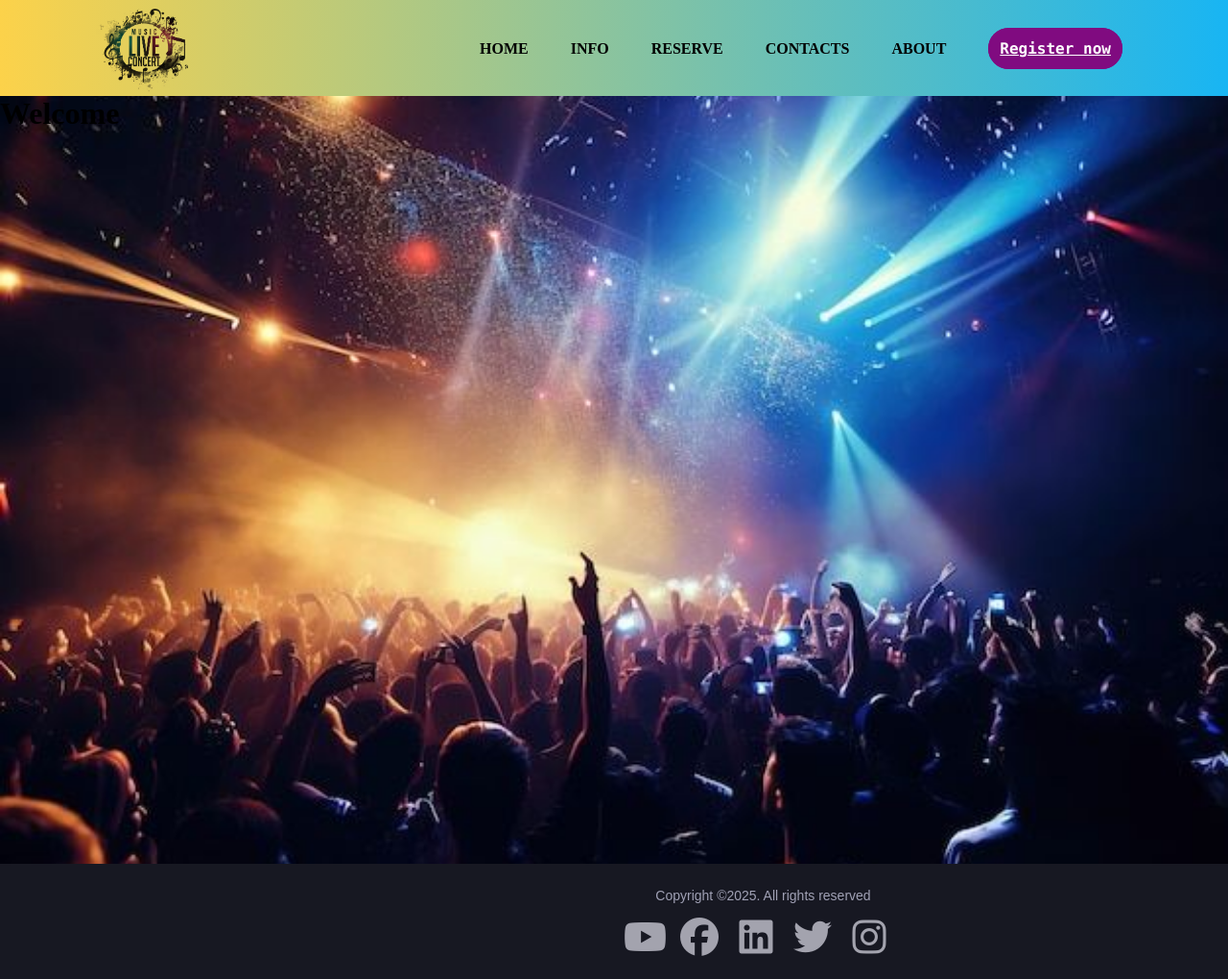
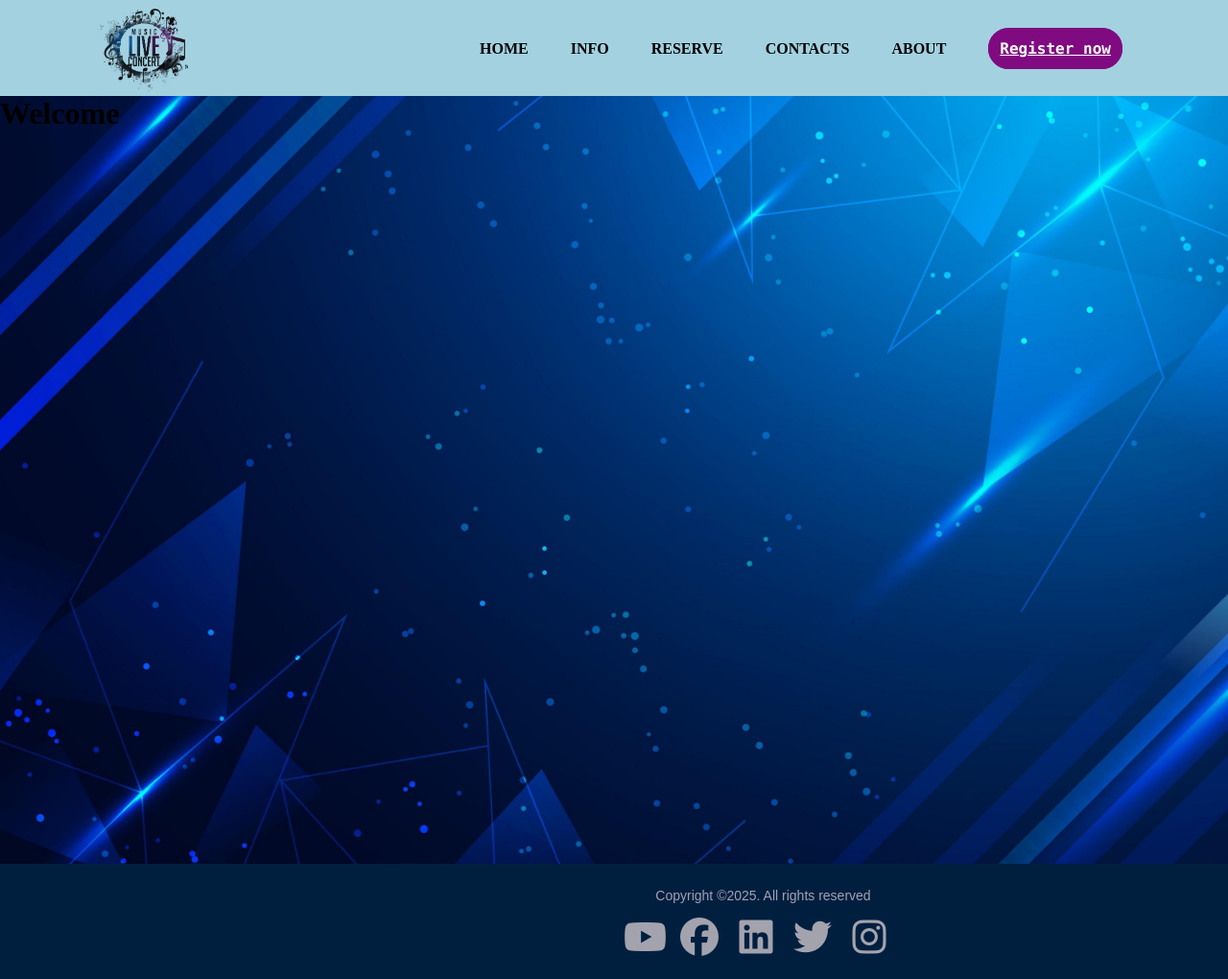
Before and after one commit to Elvadinho/Event-management, a plain HTML site: page index.html in a window 1280 px wide. Shown: the whole page at 96% size. Drawn offline with Linux system fonts and the light colour scheme.

Commit message:
color modified

```diff
--- a/CSS/test.css
+++ b/CSS/test.css
@@ -9,7 +9,8 @@
     width: 100%;
     height: 100px;
     display: flex;
-    background: linear-gradient(to right,rgb(252, 210, 74), #18b5f3);
+    /*background: linear-gradient(to right,rgb(252, 210, 74), #18b5f3);*/
+    background-color: #A3D1E0;
 }
 
 #logo{
@@ -63,7 +64,7 @@
 
 /* main Style */
 .main{
-    background:url(../images/newBG.jpeg) no-repeat center center ;
+    background:url(../images/4882066.jpg) no-repeat center center ;
     background-size: cover;
     min-height: 100vh;
     opacity: 2;
@@ -75,7 +76,7 @@
 /* Footer style Begin*/
 
 .footer-section{
-    background: #171822;
+    background: #001F3F;
     height: 120px;
     display: flex;
     text-align: center;
```
Also changed, not shown: images/4882066.jpg (added).
